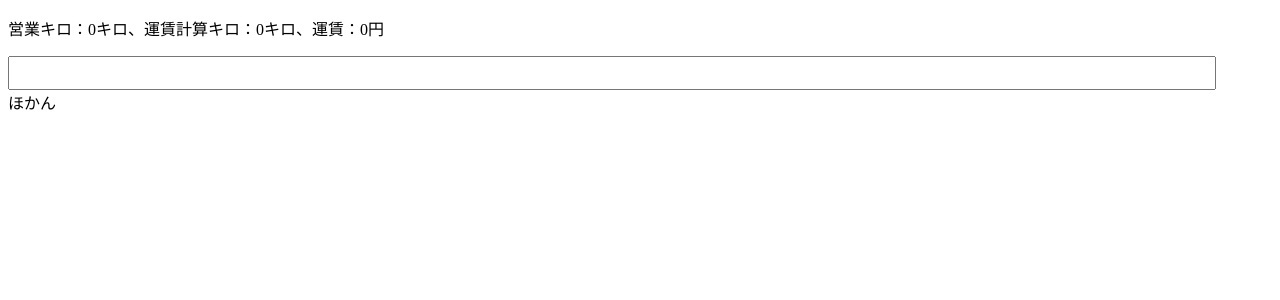
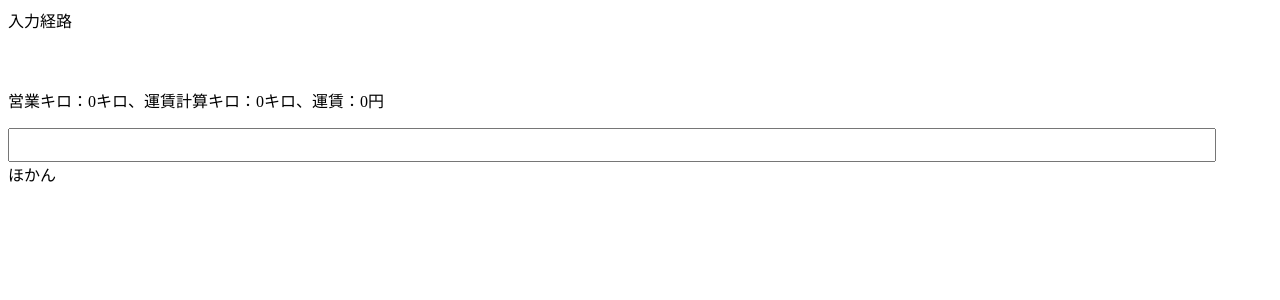
Before and after one commit to m77so/deimos, a React (Create React App) app in the folder deimos/: page / in a window 1280 px wide. Shown: the top 300 px of the page. Built offline with nearby package versions, Linux system fonts and the light colour scheme.

Commit message:
路線プレビュの領域を予めあけておくなど

```diff
--- a/deimos/src/app/App.css
+++ b/deimos/src/app/App.css
@@ -31,6 +31,10 @@
   left: 0;
   right: 0;
 }
+.routePreview{
+  min-height: 2.5em;
+  min-width: 1px;
+}
 #textBox{
   width: 50em;
   font-size: 1.5em;
--- a/deimos/src/app/App.tsx
+++ b/deimos/src/app/App.tsx
@@ -1,6 +1,7 @@
 import * as React from 'react'
 import { RouteState, RouteEdge } from './module'
 import { ActionDispatcher } from './Container'
+import { Route } from './route'
 import './App.css'
 
 interface Props {
@@ -16,14 +17,10 @@ interface StationProps {
 class Rail extends React.Component<RailProps, {}> {
   render() {
     const edge = this.props.edge
-    const km = Math.abs(
-      edge.line.kms[edge.startIndex] - edge.line.kms[edge.endIndex]
-    )
+    const km = Math.abs(edge.line.kms[edge.startIndex] - edge.line.kms[edge.endIndex])
     return (
       <div className="railWrapper">
-        <div className={`rail ${edge.line.chiho ? 'railChiho' : ''}`}>
-          {this.props.edge.line.name}
-        </div>
+        <div className={`rail ${edge.line.chiho ? 'railChiho' : ''}`}>{this.props.edge.line.name}</div>
         <div className="comment">{km / 10}km</div>
       </div>
     )
@@ -35,20 +32,23 @@ class StationComponent extends React.Component<StationProps, {}> {
   }
 }
 interface RoutePreviewProps {
-  route: RouteState
+  route: Route
 }
 class RoutePreviewComponent extends React.Component<RoutePreviewProps, {}> {
   render() {
     let components: JSX.Element[] = []
-    const edges = this.props.route.route.edges
-    const stations = this.props.route.route.stations
+    const edges = this.props.route.edges
+    const stations = this.props.route.stations
+    let keyCounter = 99000
     if (stations.length > 0) {
-      components.push(<StationComponent value={stations[0].name} />)
+      components.push(<StationComponent value={stations[0].name} key={keyCounter++} />)
       edges.map((edge, index) => {
         const station = stations[index + 1]
-        components.push(<Rail edge={edge} />)
-        components.push(<StationComponent value={station.name} />)
+        components.push(<Rail edge={edge} key={keyCounter++} />)
+        components.push(<StationComponent value={station.name} key={keyCounter++} />)
       })
+    } else {
+      components.push(<span>{'　'}</span>)
     }
     return <div className="routePreview">{components}</div>
   }
@@ -57,7 +57,8 @@ export class App extends React.Component<Props, {}> {
   render() {
     return (
       <div>
-        <RoutePreviewComponent route={this.props.value} />
+        入力経路
+        <RoutePreviewComponent route={this.props.value.route} />
         <p>
           営業キロ：{this.props.value.km / 10}キロ、運賃計算キロ：{this.props.value.akm / 10}キロ、運賃：{this.props.value.fare}円
         </p>
@@ -68,9 +69,7 @@ export class App extends React.Component<Props, {}> {
           onChange={event => this.props.actions.changeText(event.target.value)}
         />
         {this.props.value.duplicatedKomaru ? (
-          <div>
-            路線名と駅名で同じ名前のやつがあると判定するのがめんどくさいので，駅なら末尾にsか駅，路線なら末尾にlをつけてください．そのうち頑張って実装します．
-          </div>
+          <div>路線名と駅名で同じ名前のやつがあると判定するのがめんどくさいので，駅なら末尾にsか駅，路線なら末尾にlをつけてください．そのうち頑張って実装します．</div>
         ) : (
           ''
         )}
--- a/deimos/src/app/route.ts
+++ b/deimos/src/app/route.ts
@@ -129,13 +129,12 @@ export const textFunction = (state: RouteState, text: string): RouteState => {
     next.lines[i - 1] = i
   }
 
-  let textRoute: TextRouteNode[] = []
+  let textRoute: TextRouteNode[] = [] // TextBoxのWord分割したもの　Wordに意味を与える
   let route: Route = new Route()
   let sourceStation: Station | null = null
   const specialSuffix = 'SsＳｓ駅LlＬｌ'
   let type: RouteNodeType | null = null
   for (let i = 0; i < words.length; ++i) {
-    console.log(next)
     let word = words[i]
     if (word === '' || specialSuffix.indexOf(word) > -1) {
       break
@@ -257,7 +256,6 @@ export const textFunction = (state: RouteState, text: string): RouteState => {
     }
 
     if (stationFlag || lineFlag) {
-      console.log(stationFlag, lineFlag, stationIndex, lineIndex, words, route)
       const nextFromStation = nextPopsStation(stationIndex, route)
       const nextFromLine = nextPopsLine(lineIndex, route)
       next.lines =
```
